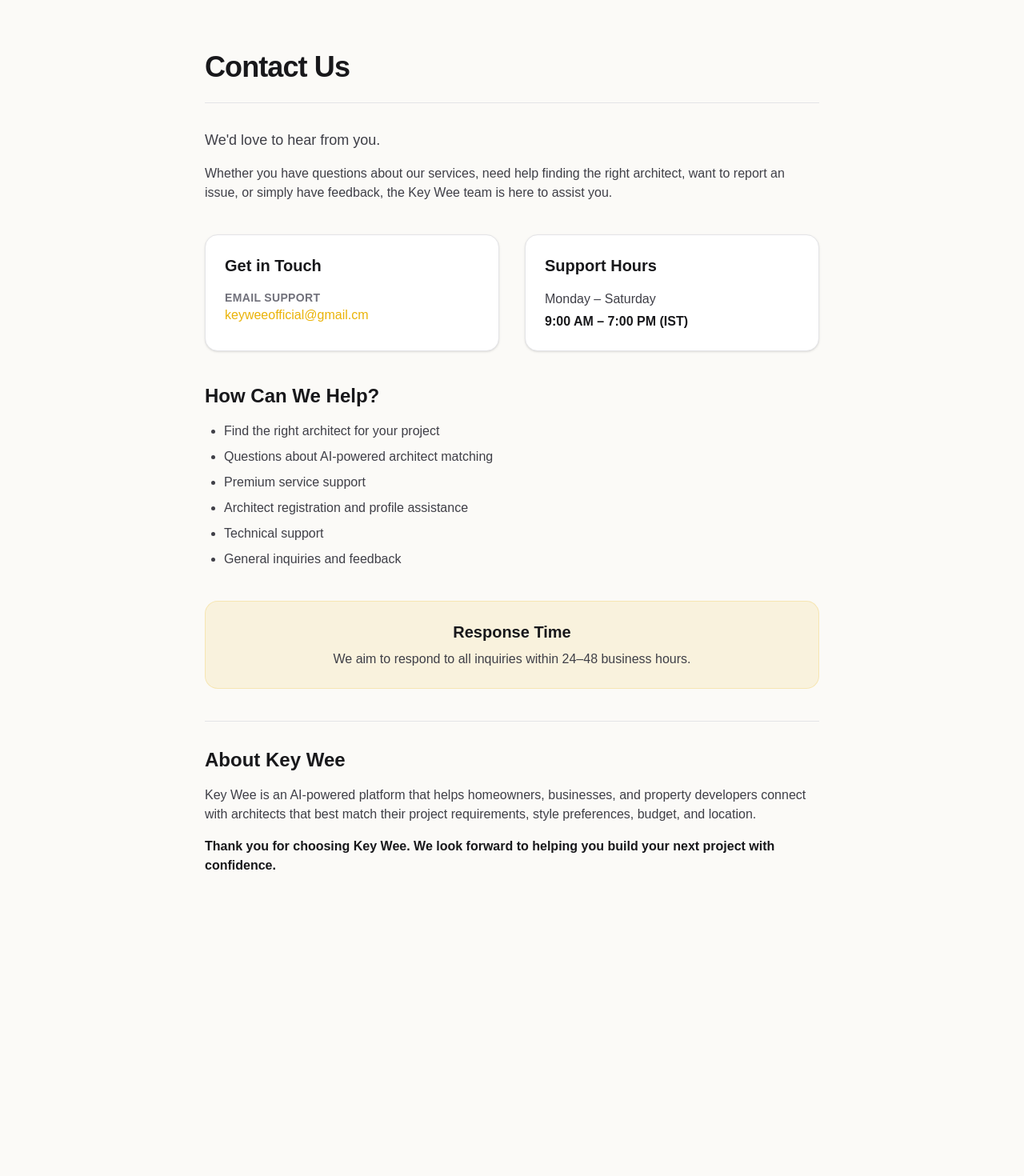
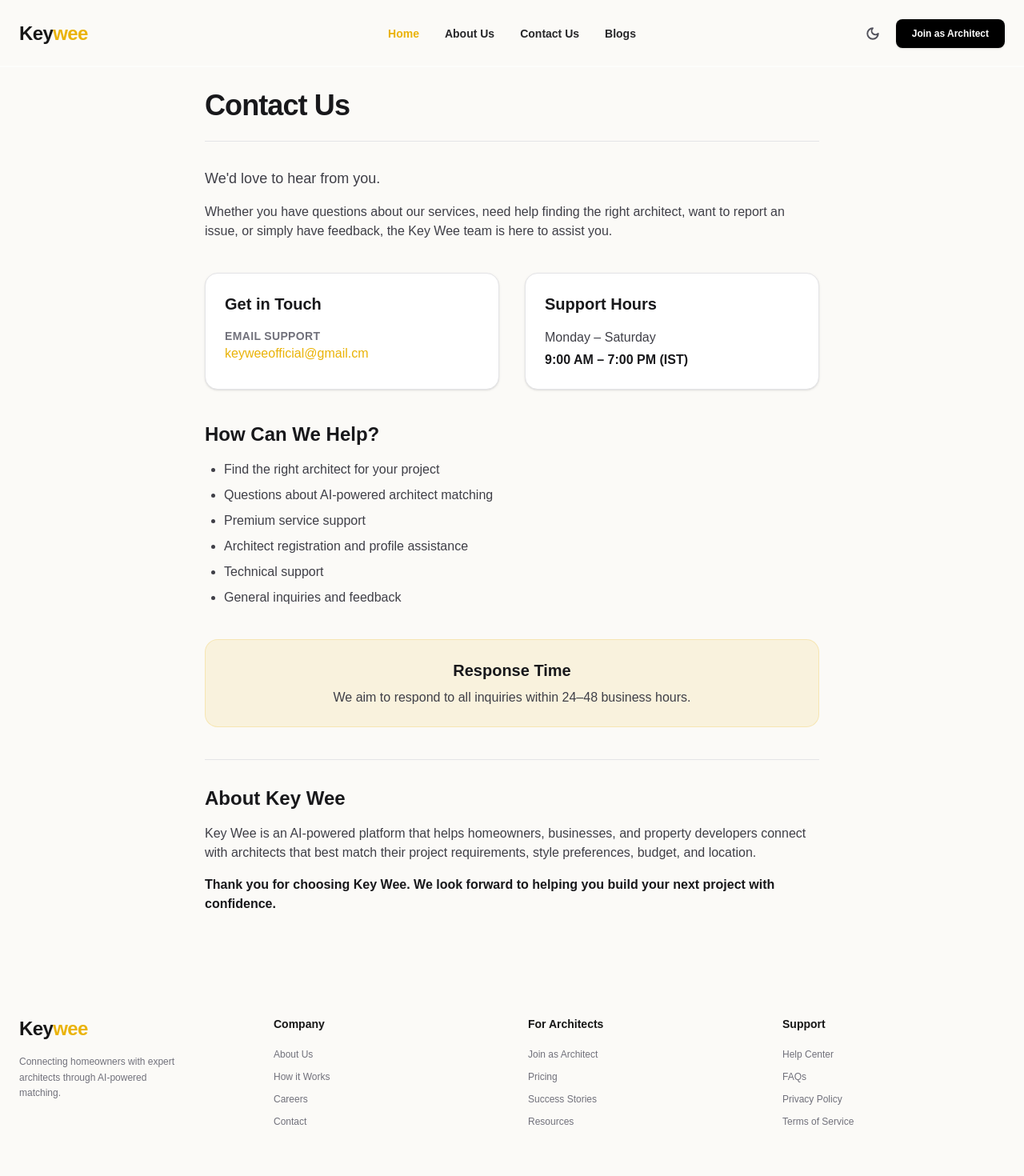
Before and after one commit to vivekpalv/keywee-web, a Next.js app: page /contact in a window 1280 px wide. Shown: the top 1470 px of the page at 80% size. Before the commit the page ends 1158 px from the top, so only its background shows below. Built offline with nearby package versions, Linux system fonts and the light colour scheme.

Commit message:
adding navbar and footer

```diff
--- a/app/about/page.tsx
+++ b/app/about/page.tsx
@@ -1,9 +1,13 @@
 // app/about/page.tsx
+import Footer from "@/components/layout/Footer";
+import Navbar from "@/components/layout/Navbar";
 import React from "react";
 
 export default function AboutPage() {
   return (
-    <div className="min-h-screen bg-[#FBFAF7] dark:bg-[#0A0A0A] text-zinc-900 dark:text-zinc-100 py-16 px-6 sm:px-12 transition-colors duration-300">
+    <>
+    <Navbar />
+    <div className="min-h-screen bg-[#FBFAF7] dark:bg-[#0A0A0A] text-zinc-900 dark:text-zinc-100 pt-28 pb-16 px-6 sm:px-12 transition-colors duration-300">
       <div className="max-w-3xl mx-auto space-y-8">
         <div className="border-b border-zinc-200 dark:border-zinc-800 pb-6">
           <h1 className="text-3xl sm:text-4xl font-extrabold tracking-tight">About Us</h1>
@@ -57,5 +61,7 @@
         </div>
       </div>
     </div>
+    <Footer />
+    </>
   );
 }
--- a/app/contact/page.tsx
+++ b/app/contact/page.tsx
@@ -1,9 +1,13 @@
 // app/contact/page.tsx
+import Footer from "@/components/layout/Footer";
+import Navbar from "@/components/layout/Navbar";
 import React from "react";
 
 export default function ContactPage() {
   return (
-    <div className="min-h-screen bg-[#FBFAF7] dark:bg-[#0A0A0A] text-zinc-900 dark:text-zinc-100 py-16 px-6 sm:px-12 transition-colors duration-300">
+    <>
+    <Navbar />
+    <div className="min-h-screen bg-[#FBFAF7] dark:bg-[#0A0A0A] text-zinc-900 dark:text-zinc-100 pt-28 py-16 px-6 sm:px-12 transition-colors duration-300">
       <div className="max-w-3xl mx-auto space-y-8">
         <div className="border-b border-zinc-200 dark:border-zinc-800 pb-6 text-center sm:text-left">
           <h1 className="text-3xl sm:text-4xl font-extrabold tracking-tight">Contact Us</h1>
@@ -68,5 +72,7 @@
         </div>
       </div>
     </div>
+    <Footer />
+    </>
   );
 }
--- a/app/policies/page.tsx
+++ b/app/policies/page.tsx
@@ -1,9 +1,13 @@
 // app/policies/page.tsx
+import Footer from "@/components/layout/Footer";
+import Navbar from "@/components/layout/Navbar";
 import React from "react";
 
 export default function PrivacyPolicyPage() {
   return (
-    <div className="min-h-screen bg-[#FBFAF7] dark:bg-[#0A0A0A] text-zinc-900 dark:text-zinc-100 py-16 px-6 sm:px-12 transition-colors duration-300">
+    <>
+    <Navbar/>
+    <div className="min-h-screen bg-[#FBFAF7] dark:bg-[#0A0A0A] text-zinc-900 dark:text-zinc-100 pt-28 py-16 px-6 sm:px-12 transition-colors duration-300">
       <div className="max-w-3xl mx-auto space-y-8">
         <div className="border-b border-zinc-200 dark:border-zinc-800 pb-6">
           <h1 className="text-3xl sm:text-4xl font-extrabold tracking-tight">Privacy Policy – Key Wee</h1>
@@ -124,5 +128,7 @@
         </div>
       </div>
     </div>
+    <Footer />
+    </>
   );
 }
--- a/app/terms/page.tsx
+++ b/app/terms/page.tsx
@@ -1,9 +1,13 @@
 // app/terms/page.tsx
+import Footer from "@/components/layout/Footer";
+import Navbar from "@/components/layout/Navbar";
 import React from "react";
 
 export default function TermsPage() {
   return (
-    <div className="min-h-screen bg-[#FBFAF7] dark:bg-[#0A0A0A] text-zinc-900 dark:text-zinc-100 py-16 px-6 sm:px-12 transition-colors duration-300">
+    <>
+    <Navbar />
+    <div className="min-h-screen bg-[#FBFAF7] dark:bg-[#0A0A0A] text-zinc-900 dark:text-zinc-100 pt-28 py-16 px-6 sm:px-12 transition-colors duration-300">
       <div className="max-w-3xl mx-auto space-y-8">
         <div className="border-b border-zinc-200 dark:border-zinc-800 pb-6">
           <h1 className="text-3xl sm:text-4xl font-extrabold tracking-tight">Terms and Conditions</h1>
@@ -149,5 +153,7 @@
         </div>
       </div>
     </div>
+    <Footer />
+    </>
   );
 }
```
